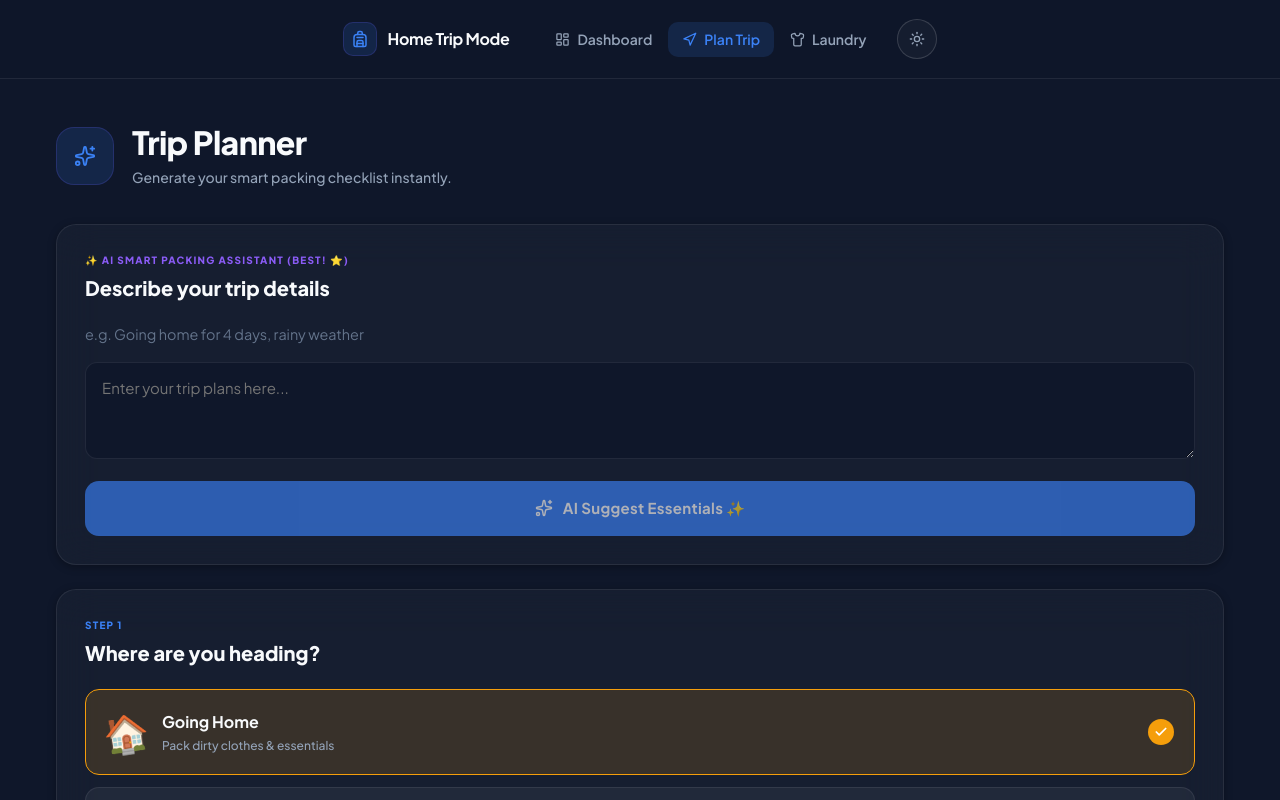
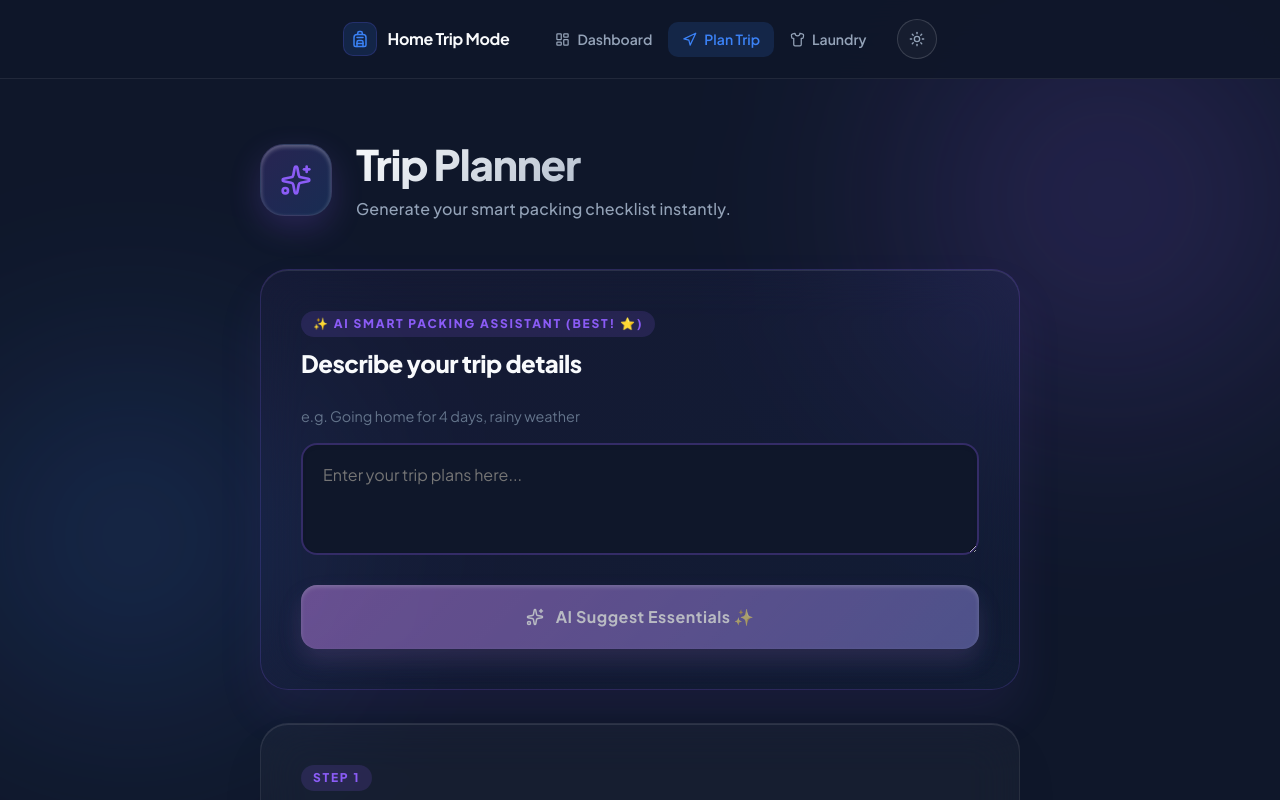
Before and after one commit to Vishnuvsh/home-trip-mode, a React (Vite) app in the folder frontend/: page /trip-manager in a window 1280 px wide. Shown: the top 800 px of the page. Built offline with nearby package versions, Linux system fonts and the light colour scheme.

Commit message:
Enhance TripManager UI with premium glassmorphism design

```diff
--- a/frontend/src/components/TripManager.css
+++ b/frontend/src/components/TripManager.css
@@ -1,439 +1,511 @@
 /* ═══════════════════════════════════════════════════════════════
-   TripManager.css — Full light/dark theme support
+   TripManager.css — Ultra Premium Glassmorphism Design
 ═══════════════════════════════════════════════════════════════ */
 
-/* ── Page ── */
+/* ── Page & Background ── */
 .tm-page {
   width: 100%;
   font-family: var(--font);
   background: var(--bg);
   min-height: 100vh;
   position: relative;
-  padding: 0 24px 60px;
+  padding: 0 24px 80px;
   color: var(--text);
-  transition: background 0.3s ease;
+  transition: background 0.5s ease;
   overflow-x: hidden;
 }
 
+/* Beautiful animated mesh gradient orbs */
 .tm-orb {
   position: fixed;
   border-radius: 50%;
-  filter: blur(80px);
+  filter: blur(100px);
   pointer-events: none;
   z-index: 0;
-  animation: orb-float 10s ease-in-out infinite;
+  animation: orb-float 15s ease-in-out infinite alternate;
+  opacity: 0.6;
 }
 .tm-orb-1 {
-  width: 350px; height: 350px;
-  background: radial-gradient(circle, var(--hero-orb1) 0%, transparent 70%);
-  top: -100px; right: -80px;
+  width: 50vw; height: 50vw;
+  max-width: 600px; max-height: 600px;
+  background: radial-gradient(circle, rgba(139, 92, 246, 0.4) 0%, transparent 70%);
+  top: -10%; right: -10%;
 }
 .tm-orb-2 {
-  width: 260px; height: 260px;
-  background: radial-gradient(circle, var(--hero-orb2) 0%, transparent 70%);
-  bottom: 15%; left: -60px;
+  width: 40vw; height: 40vw;
+  max-width: 500px; max-height: 500px;
+  background: radial-gradient(circle, rgba(59, 130, 246, 0.4) 0%, transparent 70%);
+  bottom: 0%; left: -10%;
   animation-delay: -5s;
 }
 
 .tm-container {
-  max-width: 100%;
+  max-width: 800px;
   margin: 0 auto;
   position: relative;
   z-index: 2;
-  padding: 44px 32px 0;
+  padding: 60px 20px 0;
 }
 
 /* ── Header ── */
 .tm-header {
   display: flex;
   align-items: center;
-  gap: 18px;
-  margin-bottom: 36px;
-  animation: fade-up 0.45s ease both;
+  gap: 24px;
+  margin-bottom: 48px;
+  animation: slide-up-fade 0.6s cubic-bezier(0.16, 1, 0.3, 1) both;
 }
 
 .tm-header-icon {
-  width: 58px; height: 58px;
-  border-radius: 18px;
-  background: var(--accent-light);
-  color: var(--accent);
+  width: 72px; height: 72px;
+  border-radius: 24px;
+  background: linear-gradient(135deg, rgba(139, 92, 246, 0.2), rgba(59, 130, 246, 0.2));
+  color: #8b5cf6;
   display: flex;
   align-items: center;
   justify-content: center;
   flex-shrink: 0;
-  border: 1.5px solid rgba(108, 95, 255, 0.2);
-  font-size: 24px;
-  box-shadow: 0 8px 24px var(--accent-glow);
+  border: 1px solid rgba(255, 255, 255, 0.1);
+  box-shadow: 0 12px 32px rgba(139, 92, 246, 0.2), inset 0 2px 4px rgba(255, 255, 255, 0.3);
+  backdrop-filter: blur(10px);
 }
+.tm-header-icon svg { width: 32px; height: 32px; }
 
 .tm-title {
-  font-size: 32px;
+  font-size: 42px;
   font-weight: 900;
-  color: var(--text);
-  margin: 0 0 6px;
-  letter-spacing: -0.6px;
+  background: linear-gradient(135deg, var(--text) 0%, var(--text-muted) 100%);
+  -webkit-background-clip: text;
+  -webkit-text-fill-color: transparent;
+  margin: 0 0 8px;
+  letter-spacing: -1.2px;
 }
 
 .tm-subtitle {
-  font-size: 14px;
+  font-size: 16px;
   color: var(--text-muted);
   margin: 0;
   font-weight: 500;
+  letter-spacing: 0.2px;
 }
 
 /* ── Alerts ── */
 .tm-alert {
-  padding: 16px 20px;
-  border-radius: var(--radius-sm);
-  margin-bottom: 24px;
-  font-size: 14px;
-  font-weight: 500;
+  padding: 18px 24px;
+  border-radius: 16px;
+  margin-bottom: 32px;
+  font-size: 15px;
+  font-weight: 600;
   display: flex;
   align-items: center;
-  gap: 10px;
-  animation: fade-up 0.3s ease both;
+  gap: 12px;
+  animation: slide-up-fade 0.5s cubic-bezier(0.16, 1, 0.3, 1) both;
+  backdrop-filter: blur(12px);
 }
 
 .tm-alert-danger {
-  background: var(--red-light);
-  border: 1.5px solid rgba(225, 29, 72, 0.3);
+  background: rgba(225, 29, 72, 0.1);
+  border: 1px solid rgba(225, 29, 72, 0.2);
   color: var(--red);
+  box-shadow: 0 8px 24px rgba(225, 29, 72, 0.1);
 }
 
 .tm-alert-success {
-  background: var(--green-light);
-  border: 1.5px solid rgba(16, 208, 122, 0.3);
+  background: rgba(16, 208, 122, 0.1);
+  border: 1px solid rgba(16, 208, 122, 0.2);
   color: var(--green);
+  box-shadow: 0 8px 24px rgba(16, 208, 122, 0.1);
 }
 
-/* ── Card ── */
+/* ── Premium Glass Cards ── */
 .tm-card {
   background: var(--surface);
-  backdrop-filter: blur(20px);
-  -webkit-backdrop-filter: blur(20px);
-  border-radius: var(--radius);
-  border: 1.5px solid var(--border);
-  padding: 28px;
-  margin-bottom: 24px;
-  transition: var(--transition);
-  box-shadow: var(--shadow-sm);
-  animation: fade-up 0.45s ease both;
+  backdrop-filter: blur(24px);
+  -webkit-backdrop-filter: blur(24px);
+  border-radius: 28px;
+  border: 1px solid rgba(255, 255, 255, 0.08);
+  padding: 40px;
+  margin-bottom: 32px;
+  transition: transform 0.4s cubic-bezier(0.16, 1, 0.3, 1), box-shadow 0.4s ease;
+  box-shadow: 0 24px 48px rgba(0, 0, 0, 0.05), inset 0 1px 0 rgba(255, 255, 255, 0.1);
+  animation: slide-up-fade 0.6s cubic-bezier(0.16, 1, 0.3, 1) both;
 }
 
-.tm-card:nth-child(2) { animation-delay: 0.08s; }
-.tm-card:nth-child(3) { animation-delay: 0.14s; }
+.tm-card:hover {
+  transform: translateY(-4px);
+  box-shadow: 0 32px 64px rgba(0, 0, 0, 0.08), inset 0 1px 0 rgba(255, 255, 255, 0.15);
+}
+
+.tm-card:nth-child(2) { animation-delay: 0.1s; }
+.tm-card:nth-child(3) { animation-delay: 0.2s; }
+.tm-card:nth-child(4) { animation-delay: 0.3s; }
 
 .tm-card-eyebrow {
-  font-size: 10px;
+  font-size: 12px;
   font-weight: 800;
-  color: var(--accent);
+  color: #8b5cf6;
   text-transform: uppercase;
-  letter-spacing: 0.12em;
-  margin-bottom: 8px;
+  letter-spacing: 0.15em;
+  margin-bottom: 12px;
+  display: inline-block;
+  background: rgba(139, 92, 246, 0.15);
+  padding: 4px 12px;
+  border-radius: 99px;
 }
 
 .tm-card-title {
-  font-size: 20px;
+  font-size: 24px;
   font-weight: 800;
   color: var(--text);
-  margin: 0 0 24px;
+  margin: 0 0 28px;
   display: flex;
   align-items: center;
-  gap: 10px;
+  gap: 12px;
+  letter-spacing: -0.5px;
 }
 
-.tm-icon-green { color: var(--green); }
+.tm-icon-green { color: #10b981; }
 
 /* ── Trip Options Grid ── */
 .tm-options-grid {
-  display: flex;
-  flex-direction: column;
-  gap: 12px;
-  margin-bottom: 24px;
+  display: grid;
+  grid-template-columns: repeat(auto-fit, minmax(240px, 1fr));
+  gap: 16px;
+  margin-bottom: 32px;
 }
 
 .tm-option-card {
   display: flex;
-  align-items: center;
+  align-items: flex-start;
   gap: 16px;
-  padding: 18px 20px;
-  border-radius: var(--radius-sm);
-  border: 1.5px solid var(--border);
-  background: var(--input-bg);
+  padding: 24px;
+  border-radius: 20px;
+  border: 2px solid transparent;
+  background: rgba(255, 255, 255, 0.03);
   cursor: pointer;
-  transition: var(--transition);
+  transition: all 0.4s cubic-bezier(0.16, 1, 0.3, 1);
   font-family: var(--font);
   text-align: left;
   position: relative;
+  overflow: hidden;
+  box-shadow: inset 0 0 0 1px var(--border);
+}
+
+.tm-option-card::before {
+  content: '';
+  position: absolute;
+  top: 0; left: 0; right: 0; bottom: 0;
+  background: linear-gradient(135deg, rgba(255,255,255,0.1), transparent);
+  opacity: 0;
+  transition: opacity 0.4s ease;
 }
 
 .tm-option-card:hover {
-  border-color: var(--accent);
-  background: var(--accent-light);
-  transform: translateX(4px);
+  transform: translateY(-4px) scale(1.02);
+  background: rgba(255, 255, 255, 0.06);
+  box-shadow: 0 16px 32px rgba(0,0,0,0.05), inset 0 0 0 1px var(--border-hover);
 }
+.tm-option-card:hover::before { opacity: 1; }
 
 .tm-option-card.selected {
   border-color: var(--accent);
-  background: var(--accent-light);
-  box-shadow: 0 0 20px var(--accent-glow);
+  background: linear-gradient(135deg, rgba(59, 130, 246, 0.1), rgba(139, 92, 246, 0.1));
+  box-shadow: 0 16px 32px rgba(59, 130, 246, 0.15);
+  transform: translateY(-4px) scale(1.02);
 }
 
-.tm-option-amber.selected  { border-color: var(--amber); background: var(--amber-light); box-shadow: 0 0 20px var(--amber-glow); }
-.tm-option-indigo.selected { border-color: var(--accent); background: var(--accent-light); box-shadow: 0 0 20px var(--accent-glow); }
-
 .tm-option-emoji {
-  font-size: 32px;
+  font-size: 36px;
   flex-shrink: 0;
-  transition: transform 0.25s;
+  transition: transform 0.5s cubic-bezier(0.34, 1.56, 0.64, 1);
+  filter: drop-shadow(0 4px 8px rgba(0,0,0,0.1));
 }
 
 .tm-option-card:hover .tm-option-emoji,
 .tm-option-card.selected .tm-option-emoji {
-  transform: scale(1.15) rotate(-8deg);
+  transform: scale(1.2) rotate(-10deg);
 }
 
-.tm-option-body { flex: 1; }
+.tm-option-body { flex: 1; z-index: 1; }
 
 .tm-option-title {
-  font-size: 16px;
+  font-size: 18px;
   font-weight: 700;
   color: var(--text);
-  margin: 0 0 3px;
+  margin: 0 0 6px;
 }
 
 .tm-option-desc {
-  font-size: 12px;
+  font-size: 13px;
   color: var(--text-muted);
   margin: 0;
-  font-weight: 500;
+  line-height: 1.4;
 }
 
 .tm-option-check {
-  width: 26px; height: 26px;
+  position: absolute;
+  top: 24px;
+  right: 24px;
+  width: 28px; height: 28px;
   border-radius: 50%;
   background: var(--accent);
   color: #fff;
   display: flex;
   align-items: center;
   justify-content: center;
-  flex-shrink: 0;
-  animation: bounce-in 0.3s ease;
+  box-shadow: 0 4px 12px var(--accent-glow);
+  animation: bounce-in 0.4s cubic-bezier(0.34, 1.56, 0.64, 1);
 }
-
-.tm-option-amber .tm-option-check  { background: var(--amber); }
 
 /* ── Submit Button ── */
 .tm-btn {
   width: 100%;
-  background: var(--accent);
+  background: linear-gradient(135deg, #3b82f6, #8b5cf6);
   color: #fff;
   border: none;
-  padding: 16px;
-  border-radius: var(--radius-sm);
-  font-size: 15px;
+  padding: 20px;
+  border-radius: 16px;
+  font-size: 16px;
   font-weight: 700;
   cursor: pointer;
-  transition: var(--transition);
+  transition: all 0.4s cubic-bezier(0.16, 1, 0.3, 1);
   display: flex;
   align-items: center;
   justify-content: center;
-  gap: 10px;
-  font-family: var(--font);
-  box-shadow: 0 4px 20px var(--accent-glow);
-  letter-spacing: 0.02em;
+  gap: 12px;
+  box-shadow: 0 12px 24px rgba(99, 102, 241, 0.3), inset 0 2px 4px rgba(255, 255, 255, 0.3);
+  letter-spacing: 0.5px;
+  position: relative;
+  overflow: hidden;
+}
+
+.tm-btn::before {
+  content: '';
+  position: absolute;
+  top: 0; left: -100%; width: 100%; height: 100%;
+  background: linear-gradient(90deg, transparent, rgba(255,255,255,0.2), transparent);
+  transition: left 0.6s ease;
 }
 
 .tm-btn:hover:not(:disabled) {
-  transform: translateY(-3px);
-  box-shadow: 0 10px 28px var(--accent-glow);
+  transform: translateY(-4px) scale(1.01);
+  box-shadow: 0 20px 40px rgba(99, 102, 241, 0.4), inset 0 2px 4px rgba(255, 255, 255, 0.4);
 }
+.tm-btn:hover:not(:disabled)::before { left: 100%; }
 
 .tm-btn:active:not(:disabled) { transform: scale(0.98); }
 
 .tm-btn:disabled {
-  opacity: 0.65;
+  opacity: 0.7;
+  filter: grayscale(0.5);
   cursor: not-allowed;
 }
 
-.tm-spinner {
-  animation: spin 0.8s linear infinite;
-}
-@keyframes spin {
-  to { transform: rotate(360deg); }
-}
+.tm-spinner { animation: spin 1s cubic-bezier(0.5, 0, 0.5, 1) infinite; }
+@keyframes spin { to { transform: rotate(360deg); } }
 
-/* ── Checklist Card ── */
-.tm-checklist-card { }
-
+/* ── Checklist ── */
 .tm-checklist-header {
   display: flex;
   align-items: center;
   justify-content: space-between;
-  margin-bottom: 14px;
+  margin-bottom: 24px;
 }
 
 .tm-progress-label {
-  font-size: 13px;
-  font-weight: 700;
-  color: var(--text-muted);
+  font-size: 15px;
+  font-weight: 800;
+  color: #10b981;
+  background: rgba(16, 208, 122, 0.1);
+  padding: 6px 14px;
+  border-radius: 99px;
 }
 
 .tm-progress-track {
-  height: 8px;
-  background: var(--border);
+  height: 12px;
+  background: rgba(0, 0, 0, 0.05);
   border-radius: 99px;
   overflow: hidden;
-  margin-bottom: 20px;
+  margin-bottom: 32px;
+  box-shadow: inset 0 2px 4px rgba(0,0,0,0.05);
 }
+[data-theme='dark'] .tm-progress-track { background: rgba(255, 255, 255, 0.05); }
 
 .tm-progress-fill {
   height: 100%;
   border-radius: 99px;
-  background: var(--accent);
-  transition: width 0.6s cubic-bezier(0.4, 0, 0.2, 1);
-  box-shadow: 0 0 10px var(--accent-glow);
+  background: linear-gradient(90deg, #10b981, #34d399);
+  transition: width 0.8s cubic-bezier(0.16, 1, 0.3, 1);
+  box-shadow: 0 0 20px rgba(16, 208, 122, 0.4);
 }
 
-/* ── Checklist Items ── */
 .tm-checklist-list {
   display: flex;
   flex-direction: column;
-  gap: 10px;
+  gap: 12px;
 }
 
 .tm-checklist-item {
   display: flex;
   align-items: center;
-  gap: 14px;
-  background: var(--input-bg);
-  border: 1.5px solid var(--border);
-  padding: 16px 18px;
-  border-radius: var(--radius-sm);
+  gap: 16px;
+  background: var(--bg);
+  border: 1px solid var(--border);
+  padding: 20px 24px;
+  border-radius: 16px;
   cursor: pointer;
-  transition: var(--transition);
-  animation: fade-up 0.35s ease both;
+  transition: all 0.3s cubic-bezier(0.16, 1, 0.3, 1);
+  animation: slide-up-fade 0.5s cubic-bezier(0.16, 1, 0.3, 1) both;
   user-select: none;
 }
 
 .tm-checklist-item:hover {
-  background: var(--surface-hover);
-  border-color: var(--border-hover);
+  transform: translateX(6px);
+  background: var(--surface);
+  border-color: var(--accent);
+  box-shadow: 0 8px 24px rgba(0,0,0,0.04);
 }
 
 .tm-checklist-item.completed {
-  background: var(--green-light);
-  border-color: rgba(16, 208, 122, 0.25);
-  opacity: 0.8;
+  background: rgba(16, 208, 122, 0.05);
+  border-color: rgba(16, 208, 122, 0.2);
 }
 
 .tm-check-box {
-  width: 26px; height: 26px;
-  border-radius: 8px;
-  border: 2px solid var(--border-hover);
-  background: var(--surface-hover);
+  width: 32px; height: 32px;
+  border-radius: 10px;
+  border: 2px solid var(--border-strong);
+  background: transparent;
   display: flex;
   align-items: center;
   justify-content: center;
   flex-shrink: 0;
-  transition: var(--transition);
+  transition: all 0.3s cubic-bezier(0.34, 1.56, 0.64, 1);
   color: #fff;
 }
 
 .tm-check-box.checked {
-  background: var(--green);
-  border-color: var(--green);
-  animation: bounce-in 0.3s ease;
+  background: #10b981;
+  border-color: #10b981;
+  transform: scale(1.1) rotate(5deg);
+  box-shadow: 0 4px 12px rgba(16, 208, 122, 0.3);
+}
+.tm-check-box.checked svg {
+  animation: bounce-in 0.4s cubic-bezier(0.34, 1.56, 0.64, 1) forwards;
 }
 
 .tm-item-body { flex: 1; }
 
 .tm-item-name {
-  font-size: 15px;
+  font-size: 17px;
   font-weight: 600;
   color: var(--text);
-  margin: 0 0 5px;
-  transition: var(--transition);
+  margin: 0 0 8px;
+  transition: all 0.3s ease;
 }
 
 .completed .tm-item-name {
   color: var(--text-dim);
   text-decoration: line-through;
+  opacity: 0.6;
 }
 
 .tm-category-pill {
   display: inline-block;
-  font-size: 11px;
+  font-size: 12px;
   font-weight: 700;
-  padding: 3px 10px;
-  border-radius: 99px;
+  padding: 4px 12px;
+  border-radius: 6px;
   text-transform: uppercase;
-  letter-spacing: 0.05em;
+  letter-spacing: 0.08em;
+}
+.tm-pill-indigo { background: rgba(99, 102, 241, 0.15); color: #6366f1; }
+.tm-pill-amber  { background: rgba(245, 158, 11, 0.15);  color: #f59e0b; }
+.tm-pill-red    { background: rgba(225, 29, 72, 0.15);    color: #e11d48; }
+.tm-pill-accent { background: rgba(139, 92, 246, 0.15); color: #8b5cf6; }
+
+/* ── AI Card ── */
+.tm-ai-card {
+  position: relative;
+  overflow: hidden;
+  background: linear-gradient(135deg, rgba(139, 92, 246, 0.05), rgba(59, 130, 246, 0.05));
+  border: 1px solid rgba(139, 92, 246, 0.2);
+  box-shadow: 0 24px 48px rgba(139, 92, 246, 0.08), inset 0 1px 0 rgba(255, 255, 255, 0.1);
 }
 
-.tm-pill-indigo { background: var(--indigo-light); color: var(--indigo); }
-.tm-pill-amber  { background: var(--amber-light);  color: var(--amber); }
-.tm-pill-red    { background: var(--red-light);    color: var(--red); }
-.tm-pill-accent { background: var(--accent-light); color: var(--accent); }
+.tm-ai-card::before {
+  content: '';
+  position: absolute;
+  top: -50%; left: -50%; width: 200%; height: 200%;
+  background: radial-gradient(circle at 50% 50%, rgba(139, 92, 246, 0.1), transparent 60%);
+  animation: pulse-ring 8s infinite alternate;
+  pointer-events: none;
+  z-index: 0;
+}
+
+.tm-ai-card > * { position: relative; z-index: 1; }
+
+.tm-ai-input {
+  width: 100%;
+  padding: 18px 20px;
+  border-radius: 16px;
+  border: 2px solid rgba(139, 92, 246, 0.3);
+  background: var(--bg);
+  color: var(--text);
+  font-family: inherit;
+  font-size: 16px;
+  resize: vertical;
+  margin-bottom: 24px;
+  transition: all 0.3s cubic-bezier(0.16, 1, 0.3, 1);
+  box-shadow: inset 0 2px 4px rgba(0,0,0,0.05);
+}
+
+.tm-ai-input:focus {
+  outline: none;
+  border-color: #8b5cf6;
+  box-shadow: 0 0 0 4px rgba(139, 92, 246, 0.15), inset 0 2px 4px rgba(0,0,0,0.05);
+  transform: translateY(-2px);
+}
+
+.tm-btn-ai {
+  background: linear-gradient(135deg, #a855f7, #6366f1);
+  box-shadow: 0 12px 24px rgba(168, 85, 247, 0.3), inset 0 2px 4px rgba(255, 255, 255, 0.3);
+}
+.tm-btn-ai:hover:not(:disabled) {
+  box-shadow: 0 20px 40px rgba(168, 85, 247, 0.4), inset 0 2px 4px rgba(255, 255, 255, 0.4);
+}
 
 /* ── All Done Banner ── */
 .tm-all-done {
   display: flex;
   align-items: center;
   justify-content: center;
-  gap: 10px;
-  margin-top: 20px;
-  padding: 16px;
-  border-radius: var(--radius-sm);
-  background: var(--green-light);
-  border: 1.5px solid rgba(16, 208, 122, 0.3);
-  color: var(--green);
-  font-size: 15px;
-  font-weight: 700;
-  animation: bounce-in 0.4s ease;
-}
-
-/* ── AI Assistant ── */
-.tm-ai-card {
-  position: relative;
-  overflow: hidden;
-  border: 1.5px solid var(--border);
-  background: var(--surface);
-  margin-bottom: 24px;
-}
-
-.tm-ai-input {
-  width: 100%;
-  padding: 14px 16px;
-  border-radius: 12px;
-  border: 1.5px solid var(--border);
-  background: var(--bg);
-  color: var(--text);
-  font-family: inherit;
-  font-size: 15px;
-  resize: vertical;
-  margin-bottom: 16px;
-  transition: all 0.2s ease;
-}
-
-.tm-ai-input:focus {
-  outline: none;
-  border-color: #8b5cf6;
-  box-shadow: 0 0 0 4px rgba(139, 92, 246, 0.1);
-}
-
-.tm-btn-ai {
-  transition: transform 0.2s cubic-bezier(0.34, 1.56, 0.64, 1), box-shadow 0.2s ease;
-}
-
-.tm-btn-ai:hover:not(:disabled) {
-  transform: translateY(-2px);
-  box-shadow: 0 8px 20px rgba(99, 102, 241, 0.3);
+  gap: 12px;
+  margin-top: 32px;
+  padding: 24px;
+  border-radius: 16px;
+  background: linear-gradient(135deg, rgba(16, 208, 122, 0.1), rgba(52, 211, 153, 0.1));
+  border: 1px solid rgba(16, 208, 122, 0.3);
+  color: #10b981;
+  font-size: 18px;
+  font-weight: 800;
+  box-shadow: 0 12px 24px rgba(16, 208, 122, 0.15);
+  animation: slide-up-fade 0.5s cubic-bezier(0.34, 1.56, 0.64, 1) both;
 }
 
 /* ── Responsive ── */
-@media (max-width: 640px) {
-  .tm-page { padding: 0 16px 48px; }
-  .tm-title { font-size: 26px; }
-  .tm-card  { padding: 20px; }
+@media (max-width: 768px) {
+  .tm-page { padding: 0 16px 60px; }
+  .tm-container { padding: 40px 10px 0; }
+  .tm-header { flex-direction: column; align-items: flex-start; gap: 16px; }
+  .tm-title { font-size: 32px; }
+  .tm-card { padding: 24px; border-radius: 20px; }
+  .tm-options-grid { grid-template-columns: 1fr; }
+  .tm-btn { padding: 16px; font-size: 15px; }
+  .tm-checklist-item { padding: 16px; }
 }
+
+@keyframes slide-up-fade {
+  from { opacity: 0; transform: translateY(30px) scale(0.98); filter: blur(4px); }
+  to { opacity: 1; transform: translateY(0) scale(1); filter: blur(0); }
+}
```
